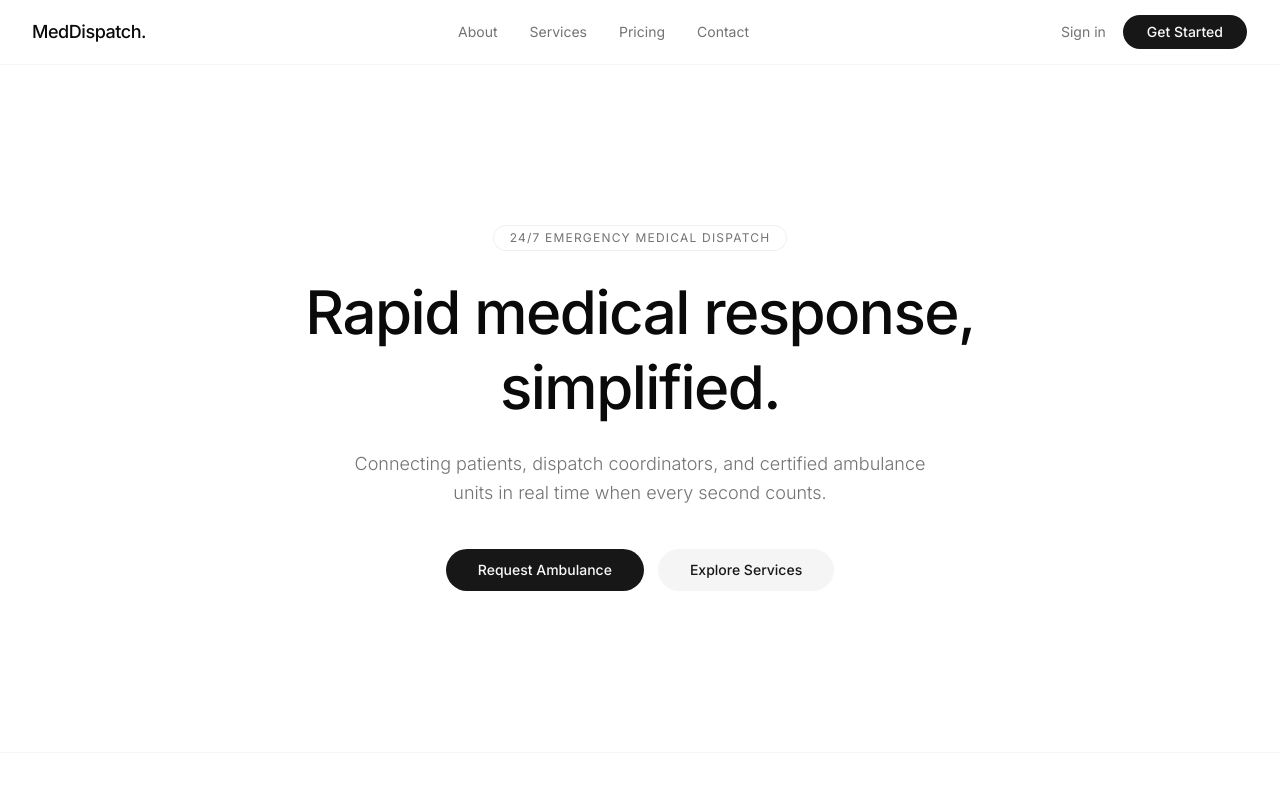
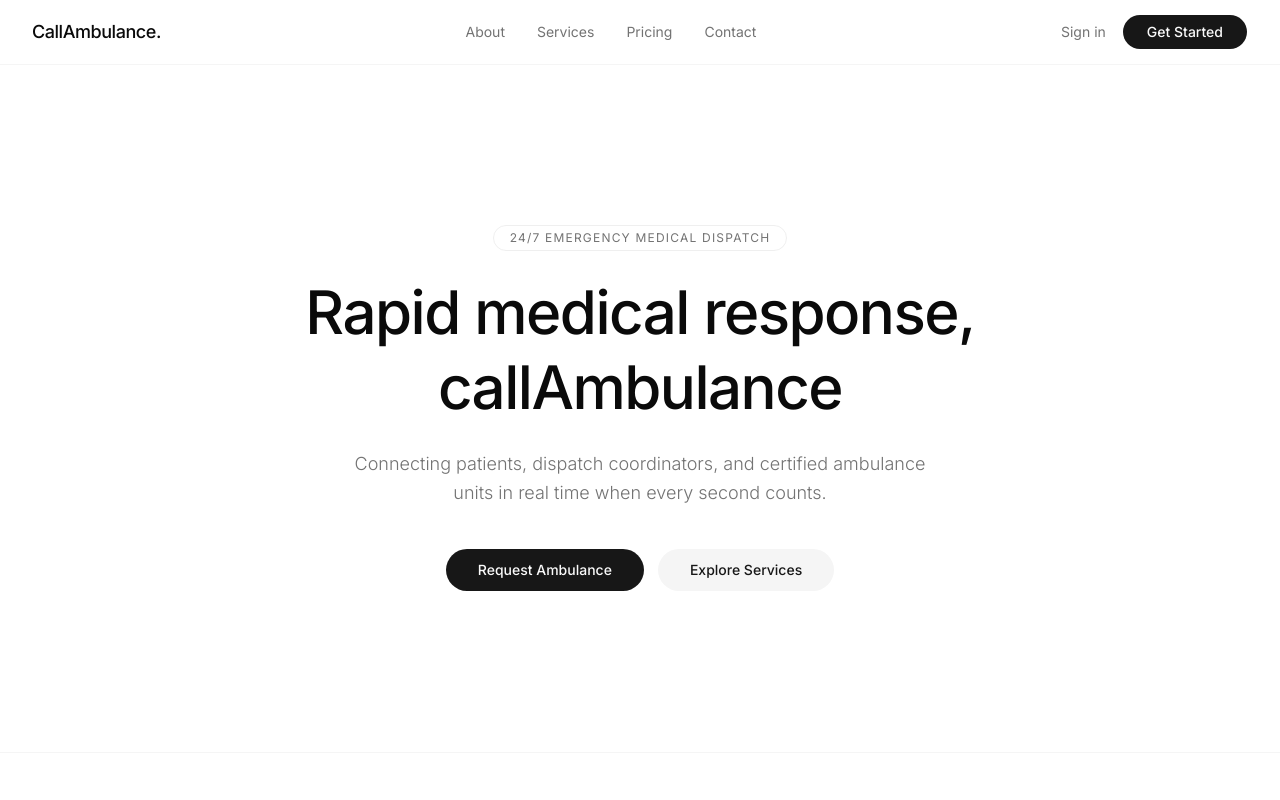
Before and after one commit to arpansarkar112/Emergency_Ambulance_Dispatch_System_frontend, a Next.js app: page / in a window 1280 px wide. Shown: the top 800 px of the page. Built offline with nearby package versions, Linux system fonts and the light colour scheme; no server answers.

Commit message:
style: restore CallAmbulance brand and update hero title

```diff
--- a/src/app/(auth)/login/page.tsx
+++ b/src/app/(auth)/login/page.tsx
@@ -76,8 +76,8 @@ export default function LoginPage() {
   return (
     <div className="min-h-screen flex flex-col items-center justify-center bg-gray-50/50 p-4">
       <Link href="/" className="flex items-center gap-2 mb-8 text-xl font-bold tracking-tight text-primary transition-opacity hover:opacity-80">
-        <Ambulance className="h-6 w-6 text-red-600" />
-        MedDispatch Pro
+        <Ambulance className="h-6 w-6" />
+        CallAmbulance.
       </Link>
 
       <div className="w-full max-w-[400px] bg-white rounded-2xl shadow-sm border border-gray-100 p-8">
--- a/src/app/(auth)/register/page.tsx
+++ b/src/app/(auth)/register/page.tsx
@@ -87,8 +87,8 @@ export default function RegisterPage() {
   return (
     <div className="min-h-screen flex flex-col items-center justify-center bg-gray-50/50 p-4 py-12">
       <Link href="/" className="flex items-center gap-2 mb-8 text-xl font-bold tracking-tight text-primary transition-opacity hover:opacity-80">
-        <Ambulance className="h-6 w-6 text-red-600" />
-        MedDispatch Pro
+        <Ambulance className="h-6 w-6" />
+        CallAmbulance.
       </Link>
 
       <div className="w-full max-w-[450px] bg-white rounded-2xl shadow-sm border border-gray-100 p-8">
--- a/src/app/(public)/page.tsx
+++ b/src/app/(public)/page.tsx
@@ -14,7 +14,7 @@ export default function HomePage() {
             24/7 Emergency Medical Dispatch
           </span>
           <h1 className="text-4xl font-medium tracking-tight sm:text-6xl leading-tight">
-            Rapid medical response, simplified.
+            Rapid medical response, callAmbulance
           </h1>
           <p className="max-w-xl text-muted-foreground md:text-lg font-light leading-relaxed">
             Connecting patients, dispatch coordinators, and certified ambulance units in real time when every second counts.
@@ -46,7 +46,7 @@ export default function HomePage() {
               Built to remove friction between emergency calls and hospital arrival.
             </h2>
             <p className="text-muted-foreground font-light leading-relaxed max-w-2xl">
-              MedDispatch streamlines triage, unit allocation, and live driver tracking into one calm, unified system—matching critical emergencies to ICU units and routine transfers to Basic Life Support.
+              CallAmbulance streamlines triage, unit allocation, and live driver tracking into one calm, unified system—matching critical emergencies to ICU units and routine transfers to Basic Life Support.
             </p>
           </div>
 
@@ -167,7 +167,7 @@ export default function HomePage() {
               Need assistance or fleet access?
             </h2>
             <p className="text-sm text-muted-foreground font-light">
-              dispatch@meddispatch.com &nbsp;•&nbsp; 1-800-MED-911 (24/7 Command Desk)
+              hello@callambulance.com &nbsp;•&nbsp; 1-800-AMBULANCE (24/7 Command Desk)
             </p>
           </div>
 
--- a/src/app/layout.tsx
+++ b/src/app/layout.tsx
@@ -10,8 +10,8 @@ import { GoogleOAuthProvider } from "@react-oauth/google";
 const inter = Inter({ subsets: ["latin"] });
 
 export const metadata: Metadata = {
-  title: "MedDispatch Pro | Emergency Ambulance & Critical Care Dispatch System",
-  description: "Next-generation emergency medical dispatch platform connecting patients, hospital administrators, and ambulance fleets in real time.",
+  title: "CallAmbulance",
+  description: "Minimalist emergency response platform.",
 };
 
 export default function RootLayout({
--- a/src/components/shared/AdminSidebar.tsx
+++ b/src/components/shared/AdminSidebar.tsx
@@ -42,9 +42,9 @@ export function AdminSidebar() {
         </nav>
       </div>
       <div className="mt-auto border-t p-4 flex justify-center">
-        <Link href="/" className="flex items-center gap-2 font-bold text-lg tracking-tight hover:opacity-80 transition-opacity text-primary">
-          <Ambulance className="h-6 w-6 text-red-600" />
-          MedDispatch Pro
+        <Link href="/" className="flex items-center gap-2 font-medium text-lg tracking-tight hover:opacity-80 transition-opacity text-primary">
+          <Ambulance className="h-6 w-6" />
+          CallAmbulance.
         </Link>
       </div>
     </div>
--- a/src/components/shared/Footer.tsx
+++ b/src/components/shared/Footer.tsx
@@ -5,10 +5,10 @@ export function Footer() {
     <footer className="border-t border-border/40 py-10 bg-background">
       <div className="container mx-auto px-4 md:px-8 flex flex-col sm:flex-row items-center justify-between gap-4">
         <Link href="/#hero" className="font-medium tracking-tight text-sm">
-          MedDispatch.
+          CallAmbulance.
         </Link>
         <p className="text-xs text-muted-foreground">
-          &copy; {new Date().getFullYear()} MedDispatch. All rights reserved.
+          &copy; {new Date().getFullYear()} CallAmbulance. All rights reserved.
         </p>
         <div className="flex gap-6 text-xs text-muted-foreground">
           <Link href="/#about" className="hover:text-foreground transition-colors">About</Link>
--- a/src/components/shared/MobileMenu.tsx
+++ b/src/components/shared/MobileMenu.tsx
@@ -21,7 +21,7 @@ export function MobileMenu() {
             className="font-medium text-xl tracking-tight mb-4"
             onClick={() => setOpen(false)}
           >
-            MedDispatch.
+            CallAmbulance.
           </Link>
           <div className="flex flex-col gap-4">
             <Link href="/#about" className="text-base text-muted-foreground hover:text-foreground transition-colors" onClick={() => setOpen(false)}>
--- a/src/components/shared/Navbar.tsx
+++ b/src/components/shared/Navbar.tsx
@@ -17,8 +17,8 @@ export function Navbar() {
       <div className="container mx-auto flex h-16 items-center justify-between px-4 md:px-8">
         <div className="flex items-center gap-2">
           <MobileMenu />
-          <Link href="/#hero" className="font-medium text-lg tracking-tight hover:opacity-80 transition-opacity">
-            MedDispatch.
+          <Link href="/#hero" className="flex items-center gap-2 font-medium text-lg tracking-tight">
+            <span className="hidden sm:inline-block">CallAmbulance.</span>
           </Link>
         </div>
 
--- a/src/components/shared/ProviderSidebar.tsx
+++ b/src/components/shared/ProviderSidebar.tsx
@@ -43,8 +43,8 @@ export function ProviderSidebar() {
       </div>
       <div className="mt-auto border-t border-gray-200 p-4">
         <Link href="/" className="flex items-center gap-2 font-bold text-primary transition-opacity hover:opacity-80">
-          <Ambulance className="h-6 w-6 text-red-600" />
-          MedDispatch Pro
+          <Ambulance className="h-6 w-6" />
+          CallAmbulance.
         </Link>
       </div>
     </div>
--- a/src/components/shared/UserSidebar.tsx
+++ b/src/components/shared/UserSidebar.tsx
@@ -42,9 +42,8 @@ export function UserSidebar() {
         </nav>
       </div>
       <div className="mt-auto border-t p-4 flex justify-center">
-        <Link href="/" className="flex items-center gap-2 font-bold text-lg tracking-tight hover:opacity-80 transition-opacity">
-          <Ambulance className="h-6 w-6 text-red-600" />
-          MedDispatch Pro
+        <Link href="/" className="flex items-center gap-2 font-medium text-lg tracking-tight hover:opacity-80 transition-opacity">
+          CallAmbulance.
         </Link>
       </div>
     </div>
```
